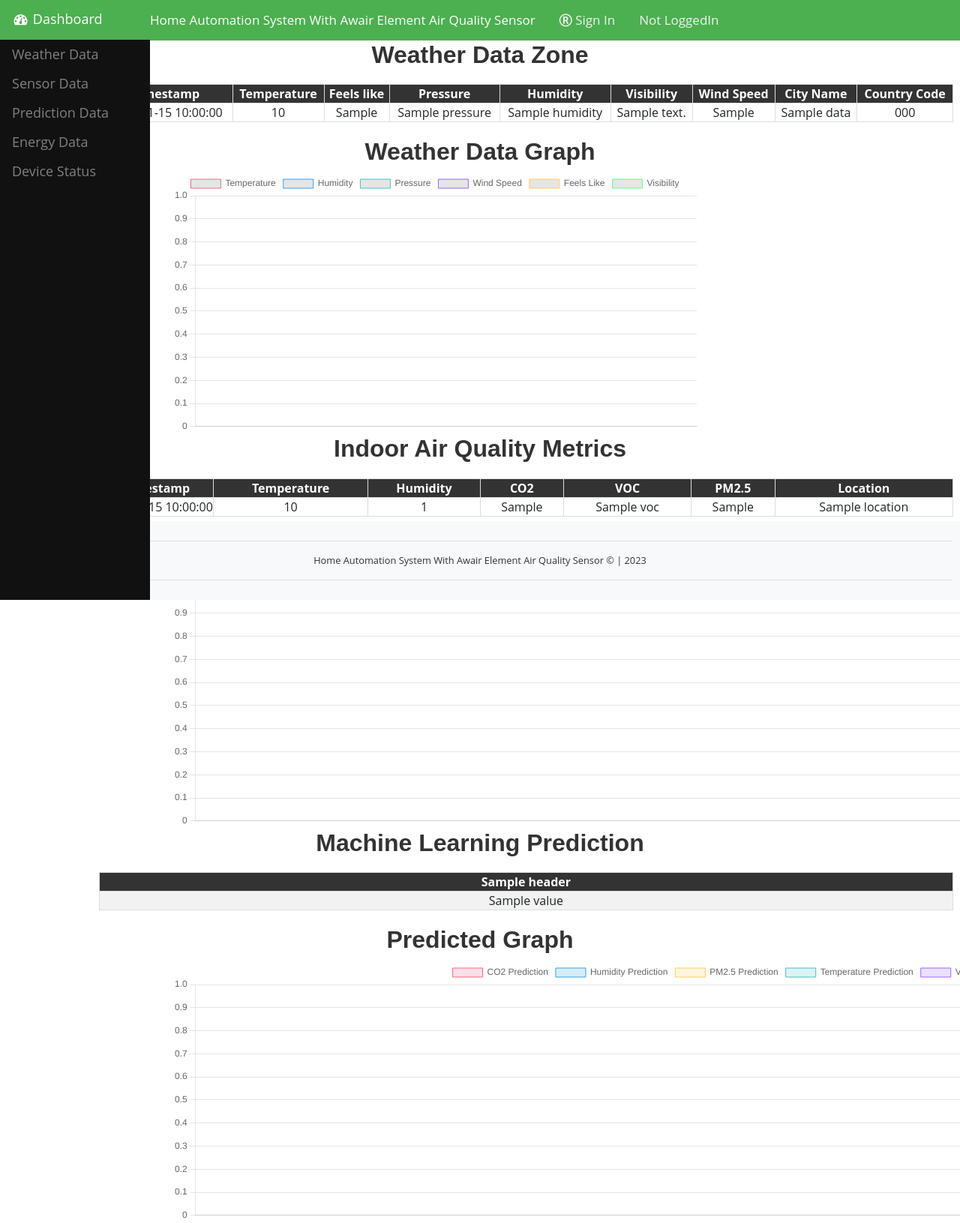
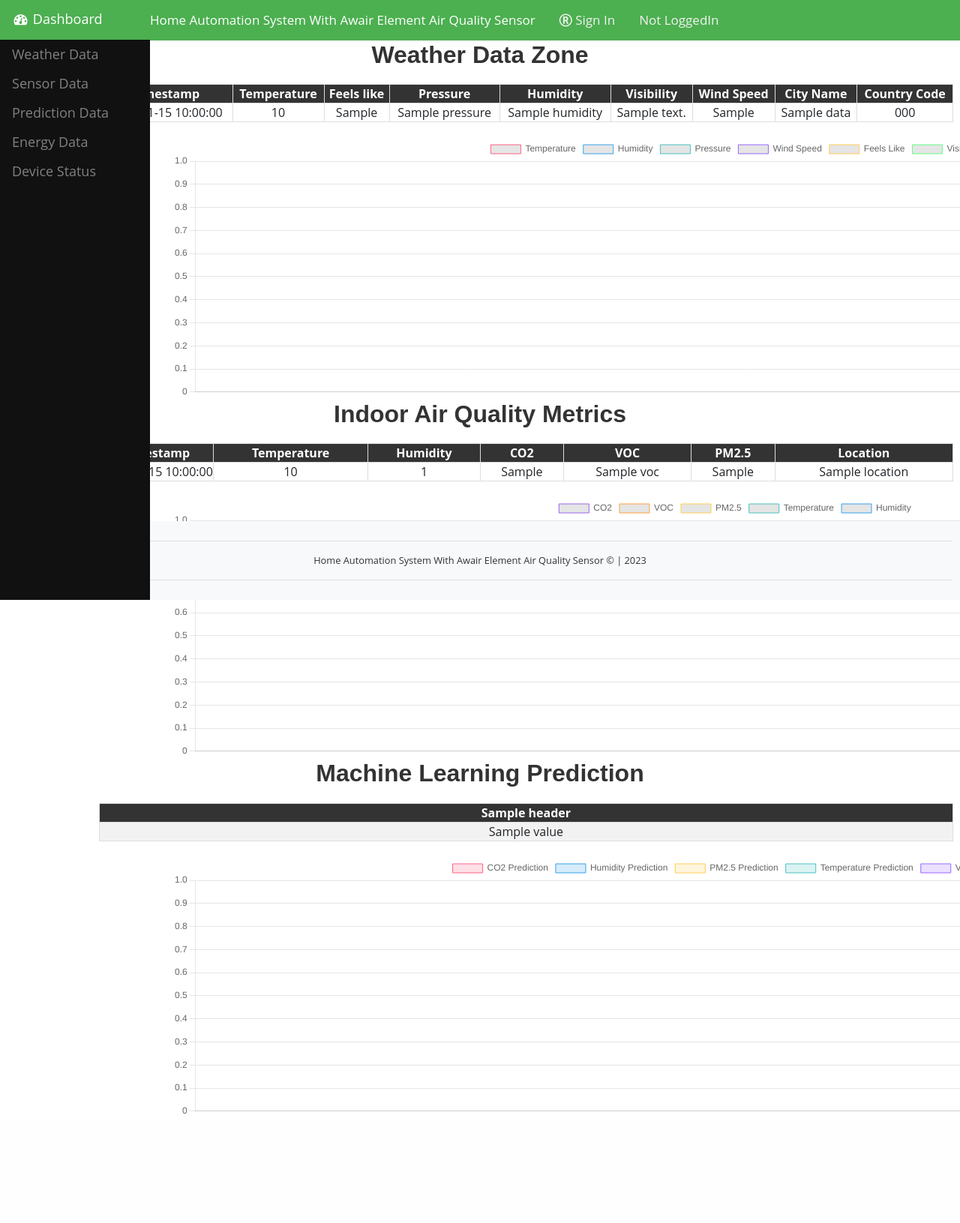
Before and after one commit to shardendu-design/smart-home-automation, a Python web app: template app/Indoor_air_quality/templates/home.html in a window 1280 px wide; the page is wider, and only the part inside the window is pictured. Shown: that part at 75% size. After the commit the page ends 1486 px from the top of that part, so only its background shows below. Run offline with Jinja, Linux system fonts and the light colour scheme; the template is opened without the code that fills it: most values are stand-ins (such as "Sample title", 1, 10 or a date in 2020); some libraries are stand-ins or nearby versions; some web fonts are replaced.

Commit message:
all the graph javascript code works fine

```diff
--- a/app/Indoor_air_quality/templates/home.html
+++ b/app/Indoor_air_quality/templates/home.html
@@ -33,7 +33,6 @@
         </tbody>
     </table>
 
-    <h1>Weather Data Graph</h1>
     <div class="graph-container">
         <canvas id="weatherChart"></canvas>
     </div>
@@ -66,7 +65,6 @@
         </tbody>
     </table>
 
-    <h1>Indoor Air Quality Graph</h1>
     <div class="graph-container">
         <canvas id="iaqChart"></canvas>
     </div>
@@ -93,13 +91,13 @@
         </tr>
     </table>
 
-    <h1>Predicted Graph</h1>
     <div class="graph-container"> <!-- Adjust size here -->
         <canvas id="myChart"></canvas>
     </div>
 
     <script src="https://cdn.jsdelivr.net/npm/chart.js"></script>
     <script>
+        document.addEventListener('DOMContentLoaded', function() {
             // Initialize Weather Chart
             const weatherCtx = document.getElementById('weatherChart').getContext('2d');
             let weatherChart = new Chart(weatherCtx, {
@@ -206,11 +204,14 @@
                     }
                 }
             });
-        const ctx = document.getElementById('myChart').getContext('2d');
-        let chart = new Chart(ctx, {
+            // Get the context for the prediction chart
+            const predictionCtx = document.getElementById('myChart').getContext('2d');
+
+            // Initialize Prediction Chart
+            let predictionChart = new Chart(predictionCtx, {
                 type: 'line',
                 data: {
-                labels: [],
+                    labels: [], // Placeholder for Timestamps
                     datasets: [
                         {
                             label: 'CO2 Prediction',
@@ -259,21 +260,27 @@
                     }
                 }
             });
-        // Function to update Weather Chart
+
             function updateWeatherChart() {
                 fetch('/weather-data') // Replace with your actual endpoint
                     .then(response => response.json())
                     .then(data => {
+                        console.log('Weather Data:', data);
+
                         weatherChart.data.labels = data.map(item => item.Timestamp);
-                    weatherChart.data.datasets[0].data = data.map(item => item.Temperature);
-                    weatherChart.data.datasets[1].data = data.map(item => item.Humidity);
-                    weatherChart.data.datasets[2].data = data.map(item => item.Pressure);
-                    weatherChart.data.datasets[3].data = data.map(item => item.WindSpeed);
-                    weatherChart.data.datasets[4].data = data.map(item => item.FeelsLike);
-                    weatherChart.data.datasets[5].data = data.map(item => item.Visibility);
+
+                        weatherChart.data.datasets[0].data = data.map(item => parseFloat(item.Temperature));
+                        weatherChart.data.datasets[1].data = data.map(item => parseFloat(item.Humidity));
+                        weatherChart.data.datasets[2].data = data.map(item => parseFloat(item.Pressure));
+                        weatherChart.data.datasets[3].data = data.map(item => parseFloat(item.WindSpeed));
+                        weatherChart.data.datasets[4].data = data.map(item => parseFloat(item["Feels like"]));
+                        weatherChart.data.datasets[5].data = data.map(item => parseFloat(item.Visibility));
+
                         weatherChart.update();
                     })
-                .catch(error => console.error('Error fetching weather data:', error));
+                    .catch(error => {
+                        console.error('Error fetching weather data:', error);
+                    });
             }
 
             // Function to update IAQ Chart
@@ -281,26 +288,44 @@
                 fetch('/sensor-data') // Replace with your actual endpoint
                     .then(response => response.json())
                     .then(data => {
-                    iaqChart.data.labels = data.map(item => item.Timestamp);
-                    iaqChart.data.datasets[0].data = data.map(item => item.CO2);
-                    // Update other datasets similarly
+                        console.log('IAQ Data:', data);
+
+                        iaqChart.data.labels = data.map(item => new Date(item.timestamp).toLocaleString());
+
+                        iaqChart.data.datasets[0].data = data.map(item => item.co2);
+                        iaqChart.data.datasets[1].data = data.map(item => item.voc);
+                        iaqChart.data.datasets[2].data = data.map(item => item.pm25);
+                        iaqChart.data.datasets[3].data = data.map(item => item.temp);
+                        iaqChart.data.datasets[4].data = data.map(item => item.humid);
+
                         iaqChart.update();
                     })
                     .catch(error => console.error('Error fetching IAQ data:', error));
             }
 
-        // Function to update Prediction Chart
+
             function updatePredictionChart() {
                 fetch('/latest-data') // Replace with your actual endpoint
                     .then(response => response.json())
                     .then(data => {
-                    predictionChart.data.labels = data.map(item => item.Timestamp);
-                    predictionChart.data.datasets[0].data = data.map(item => item.CO2_Prediction);
-                    // Update other datasets similarly
+                        console.log('Prediction Data:', data);
+
+                        predictionChart.data.labels = data.map(item => item.DateTime);
+
+                        predictionChart.data.datasets[0].data = data.map(item => item.Co2_Pred);
+                        predictionChart.data.datasets[1].data = data.map(item => item.Humid_Pred);
+                        predictionChart.data.datasets[2].data = data.map(item => item.Pm25_Pred);
+                        predictionChart.data.datasets[3].data = data.map(item => item.Temp_Pred);
+                        predictionChart.data.datasets[4].data = data.map(item => item.VOC_Pred);
+
                         predictionChart.update();
                     })
-                .catch(error => console.error('Error fetching prediction data:', error));
+                    .catch(error => {
+                        console.error('Error fetching prediction data:', error);
+                    });
             }
+
+
 
             // Initial Calls to Load Data
             updateWeatherChart();
@@ -311,6 +336,10 @@
             setInterval(updateWeatherChart, 5000);
             setInterval(updateIAQChart, 5000);
             setInterval(updatePredictionChart, 5000)
+        });
+
+
+
     </script>
 
 {% endblock %}
--- a/app/static/css/styles.css
+++ b/app/static/css/styles.css
@@ -261,3 +261,13 @@ footer {
   max-width: 100%; /* Ensure the canvas doesn't exceed its container */
   max-height: 100%;
 }
+
+#iaqChart {
+  max-width: 100%; /* Ensure the canvas doesn't exceed its container */
+  max-height: 100%;
+}
+
+#weatherChart {
+  max-width: 100%; /* Ensure the canvas doesn't exceed its container */
+  max-height: 100%;
+}
```
Lines whose indentation alone changed are shown as unchanged.
